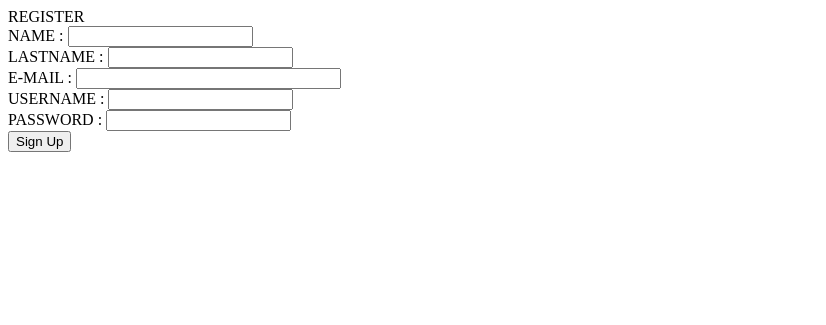
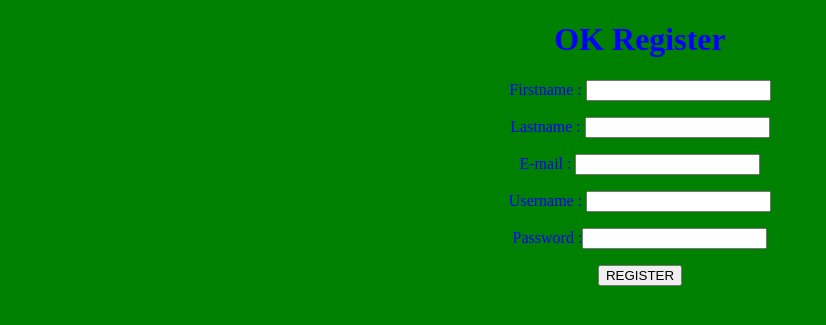
Before and after one commit to jamsaitoon/CED59-5902041610045, a Flask app: page / in a window 1280 px wide. Shown: the top 325 px of the page, without its empty margins (0-826 px from the left). Run offline with Flask 2, Linux system fonts and the light colour scheme.

Commit message:
assignment7

```diff
--- a/assignment7/main.py
+++ b/assignment7/main.py
@@ -1,17 +1,32 @@
-from flask import Flask,render_template
+from flask import Flask,render_template , request
+from wtforms import StringField,PasswordField
 from flask_wtf import FlaskForm
-from wtforms import StringField
-from wtforms.validators import DataRequired
+from wtforms.validators import InputRequired, Length, Email
+
 
 app = Flask(__name__)
+app.config['SECRET_KEY'] = 'any secret string'
 
-@app.route("/")
-def member():
-    return render_template('Register.html')
+class OKRegister(FlaskForm):
+    Fname = StringField("FirstName", validators=[InputRequired()])
+    Lname = StringField("Lastname", validators=[InputRequired()])
+    mail = StringField("E-mail",  validators=[InputRequired("Please enter your email."), Email("Please enter your email again.")])
+    Uname = StringField("Username", validators=[InputRequired()])
+    Pass = PasswordField("Password", validators=[InputRequired(), Length(min=8, message="Please enter password 8 character.")])
 
-@app.route('/' ,methods=['post'])
-def Register():
-    return 'Hello Poramajan lattiman'
+@app.route('/')
+def student():
+    form = OKRegister()
+    return render_template('Register.html', form=form)
 
-if __name__ == "__main__":
+
+@app.route('/register', methods=["GET", "POST"])
+def register():
+    form = OKRegister()
+    if form.validate_on_submit():
+        return "Sumbit OK"
+    return render_template('Register.html', form=form)
+
+
+if __name__ == '__main__':
     app.run(debug=True)
--- a/assignment7/templates/Register.html
+++ b/assignment7/templates/Register.html
@@ -2,73 +2,30 @@
 <html lang="en">
 <head>
     <meta charset="UTF-8">
-    <title>Regis</title>
-    <script language ="JavaScript">
-        function checkform()
-            {
-                FirstName = document.formregister.txt_fname.value;
-                if(FirstName.length == "")
-                {
-                    alert("กรอกชื่อ");
-                    return false;
-                }
-                LastName = document.formregister.txt_lname.value;
-                if(LastName.length == "")
-                {
-                    alert("กรอกนามสกุล");
-                    return false;
-                }
-                Email = document.formregister.txt_email.value;
-                if(Email.length == "")
-                {
-                    alert("กรอก E-mail");
-                    return false;
-                }
-                var user = "pornchita";
-                UserName = document.formregister.txt_user.value;
-                if(UserName.length == "")
-                {
-                    alert("กรอก Username");
-                    return false;
-                }
-                if(UserName.length == user.length)
-                {
-                    alert("This have username in database.");
-                    return false;
-                }
-                PassWord = document.formregister.txt_pwd.value;
-                if(PassWord.length < 8)
-                {
-                    alert("กรองรหัสผ่านอย่างน้อย 8 ตัว.");
-                    return false;
-                }
-            }
-    </script>
+</head>
+<body style="color: blue" bgcolor="green" >
+<center>
+
+   <h1>OK Register</h1>
+
+    <form method="post" action="{{ url_for('register') }}">
+        {{ form.csrf_token }}
+        <p>Firstname : {{ form.Fname }} </p>
+        <p>Lastname : {{ form.Lname }} </p>
+        <p>E-mail : {{ form.mail }}</p>
+        {% for error in form.mail.errors %}
+            <li style="color:red">{{ error }}</li>
+        {% endfor %}
+        <p>Username :  {{ form.Uname }} </p>
+        <p>Password :{{ form.Pass }} </p>
+        {% for error in form.Pass.errors %}
+            <li style="color:red">{{ error }}</li>
+        {% endfor %}
 
 
+        <input type="submit" value="REGISTER"/>
+    </form>
 
-</head>
-<body>
- <form name="formregister" method="post" action="/" onsubmit="return checkform()">
-     REGISTER <br/>
-                NAME :
-                 <input type="text" name="txt_fname" ><br/>
-
-                LASTNAME :
-                <input type="text" name="txt_lname" ><br/>
-
-                E-MAIL :
-                <input type="text" name="txt_email" size="30"><br/>
-
-                USERNAME :
-                <input type="text" name="txt_user" ><br/>
-
-                PASSWORD :
-                 <input type="password" name="txt_pwd" ><br/>
-
-                <input type="submit"  name="btn_SigeUp" value="Sign Up">
-
-
-    </form>
+</center>
 </body>
 </html>
```
